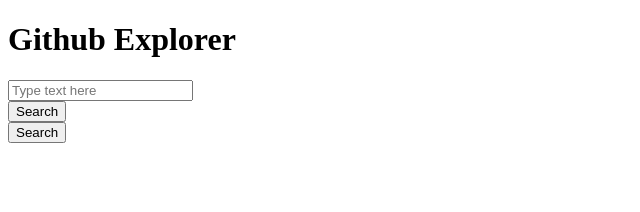
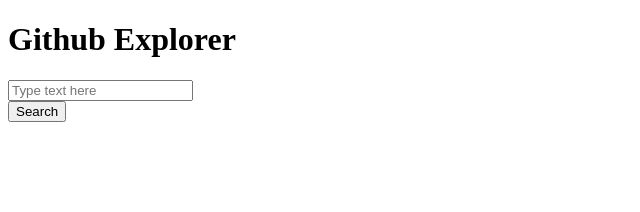
Before and after one commit to matheustanaka/Github-api-search, a React (Create React App) app: page / in a window 1280 px wide. Shown: the top 212 px of the page, without its empty margins (0-640 px from the left). Built offline with nearby package versions, Linux system fonts and the light colour scheme.

Commit message:
refactor: taking off button search component

```diff
--- a/src/pages/Home.tsx
+++ b/src/pages/Home.tsx
@@ -1,13 +1,11 @@
 import { Header } from "../components/Header";
 import { InputSearch } from "../components/InputSearch";
-import { ButtonSearch } from "../components/ButtonSearch";
 
 const Home = () => {
     return (
         <>
             <Header />
             <InputSearch />
-            <ButtonSearch />
         </>
 
     )
```
